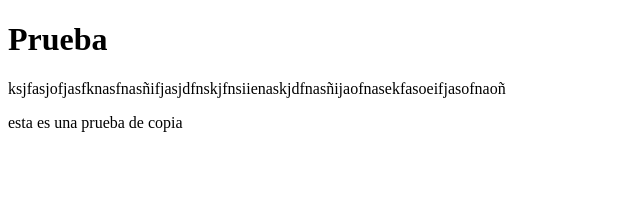
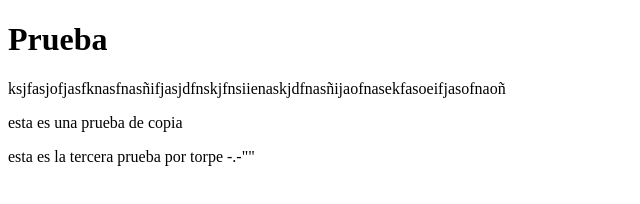
Before and after one commit to MamenRC/prueba, a plain HTML site: page index.html in a window 1280 px wide. Shown: the whole page, without its empty margins (0-640 px from the left). Drawn offline with Linux system fonts and the light colour scheme.

Commit message:
add new paragraph

```diff
--- a/index.html
+++ b/index.html
@@ -8,5 +8,6 @@
 	<h1>Prueba</h1>
 	<p>ksjfasjofjasfknasfnasñifjasjdfnskjfnsiienaskjdfnasñijaofnasekfasoeifjasofnaoñ</p>
 	<p>esta es una prueba de copia</p>
+	<p>esta es la tercera prueba por torpe -.-""</p>
 </body>
 </html>
```
